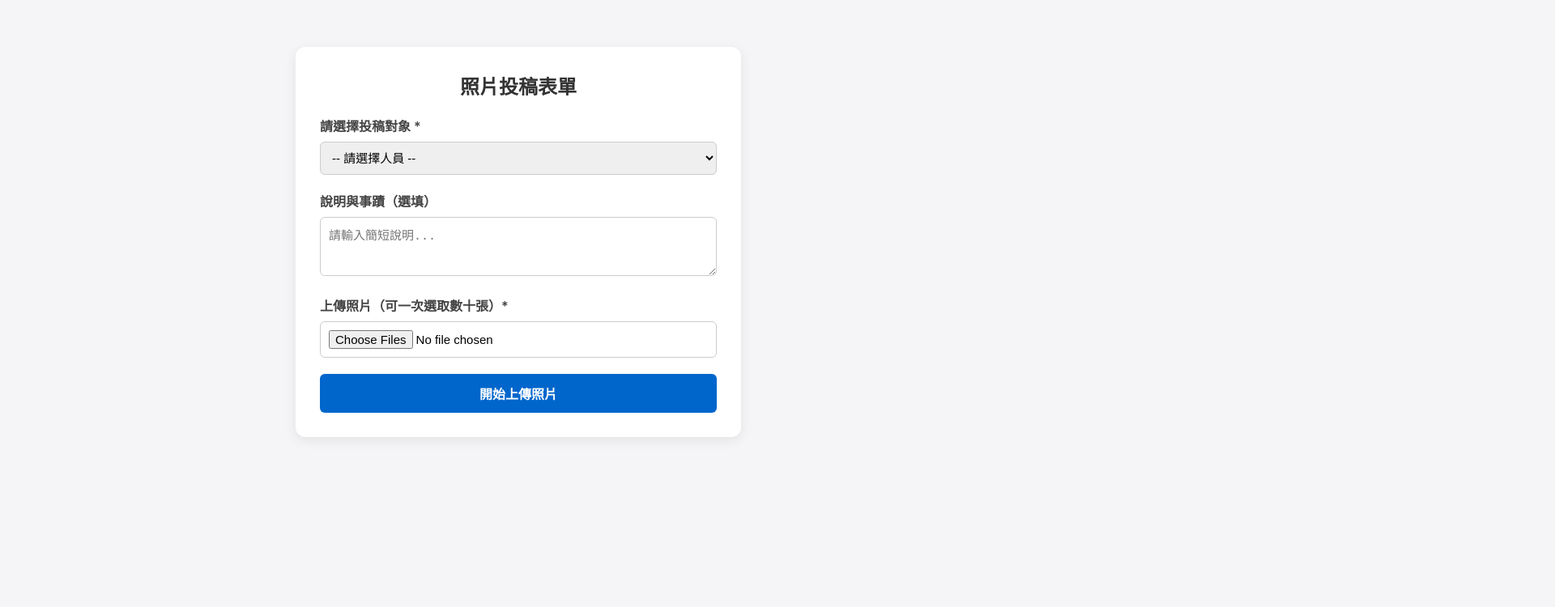
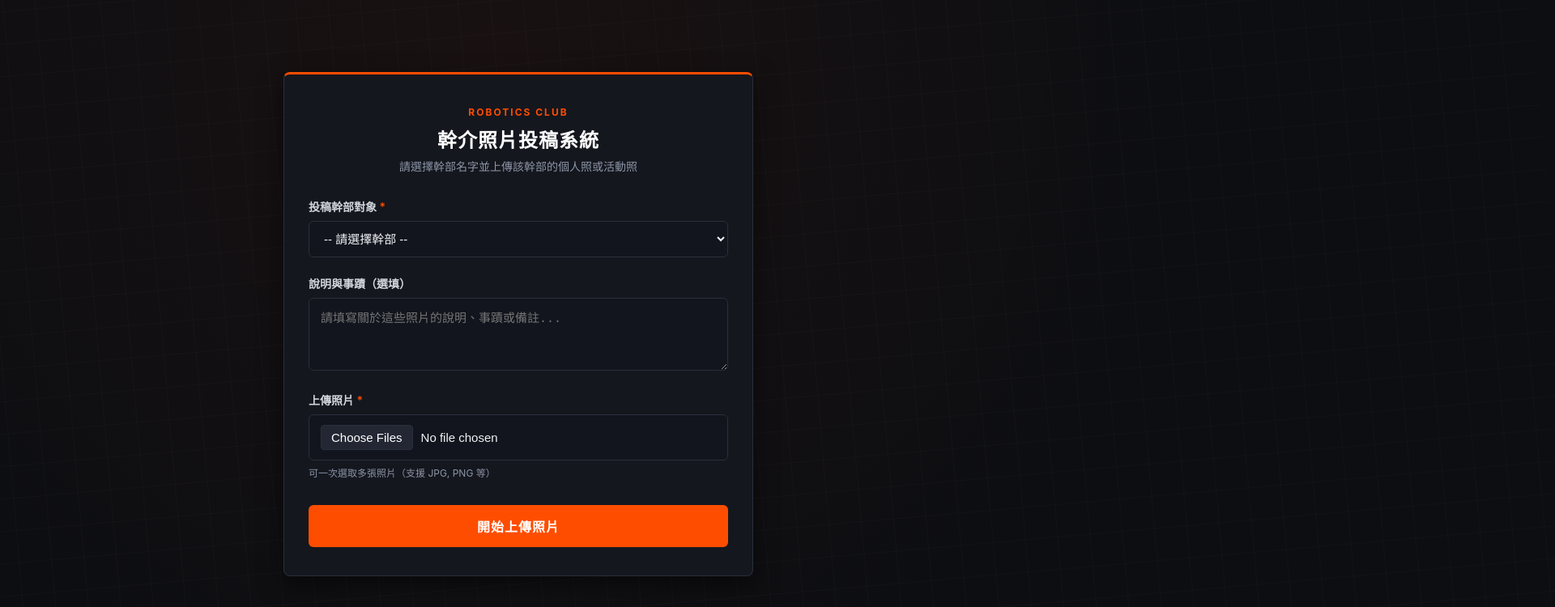
Before and after one commit to 1zry221/image, a plain HTML site: page index.html in a window 1280 px wide. Shown: the top 750 px of the page at 81% size, 1920 px wide, since content can reach past the window. Drawn offline with Linux system fonts and the light colour scheme.

Commit message:
Update index.html

```diff
--- a/index.html
+++ b/index.html
@@ -3,75 +3,291 @@
 <head>
   <meta charset="UTF-8">
   <meta name="viewport" content="width=device-width, initial-scale=1.0">
-  <title>照片募集系統</title>
+  <title>機器人研究社 - 幹介照片徵稿</title>
   <style>
-    * { box-sizing: border-box; }
-    body { font-family: -apple-system, BlinkMacSystemFont, "Segoe UI", Roboto, sans-serif; background: #f5f5f7; padding: 20px; }
-    .card { max-width: 550px; margin: 30px auto; background: #fff; padding: 30px; border-radius: 12px; box-shadow: 0 4px 15px rgba(0,0,0,0.08); }
-    h2 { margin-top: 0; color: #333; text-align: center; }
-    .form-group { margin-bottom: 20px; }
-    label { display: block; font-weight: 600; margin-bottom: 8px; color: #444; }
-    select, textarea, input[type="file"] { width: 100%; padding: 10px; border: 1px solid #ccc; border-radius: 6px; font-size: 15px; }
-    button { width: 100%; background: #0066cc; color: #fff; border: none; padding: 12px; font-size: 16px; font-weight: bold; border-radius: 6px; cursor: pointer; }
-    button:disabled { background: #aaa; cursor: not-allowed; }
-    #statusContainer { display: none; margin-top: 20px; }
-    progress { width: 100%; height: 20px; margin-top: 8px; }
-    .status-text { font-size: 14px; color: #555; text-align: center; margin-top: 5px; }
+    /* 全域風格設定：極簡深色背景 + 經典橘色 */
+    :root {
+      --bg-color: #0d0e12;
+      --card-bg: rgba(22, 25, 33, 0.85);
+      --accent-color: #ff4d00;
+      --accent-hover: #e04400;
+      --text-main: #f0f2f5;
+      --text-muted: #8c95a6;
+      --border-color: #2a2f3d;
+      --input-bg: #12151d;
+    }
+
+    * { box-sizing: border-box; margin: 0; padding: 0; }
+
+    body {
+      font-family: -apple-system, BlinkMacSystemFont, "Segoe UI", Roboto, "Helvetica Neue", Arial, sans-serif;
+      background-color: var(--bg-color);
+      color: var(--text-main);
+      min-height: 100vh;
+      display: flex;
+      justify-content: center;
+      align-items: center;
+      padding: 20px;
+      position: relative;
+      overflow-x: hidden;
+    }
+
+    /* 背景微妙的暗色幾何與星空線條 */
+    body::before {
+      content: "";
+      position: absolute;
+      width: 200%;
+      height: 200%;
+      background:
+        radial-gradient(circle at 50% 30%, rgba(255, 77, 0, 0.05) 0%, transparent 50%),
+        linear-gradient(rgba(255, 255, 255, 0.02) 1px, transparent 1px),
+        linear-gradient(90deg, rgba(255, 255, 255, 0.02) 1px, transparent 1px);
+      background-size: 100% 100%, 40px 40px, 40px 40px;
+      z-index: -1;
+      transform: rotate(-5deg);
+    }
+
+    .container {
+      width: 100%;
+      max-width: 580px;
+      background: var(--card-bg);
+      border: 1px solid var(--border-color);
+      border-top: 3px solid var(--accent-color);
+      border-radius: 8px;
+      padding: 35px 30px;
+      box-shadow: 0 10px 30px rgba(0, 0, 0, 0.5);
+      backdrop-filter: blur(10px);
+    }
+
+    .header {
+      text-align: center;
+      margin-bottom: 30px;
+    }
+
+    .tag {
+      display: inline-block;
+      font-size: 12px;
+      font-weight: 700;
+      letter-spacing: 2px;
+      color: var(--accent-color);
+      text-transform: uppercase;
+      margin-bottom: 8px;
+    }
+
+    h1 {
+      font-size: 24px;
+      font-weight: 700;
+      letter-spacing: 1px;
+      color: #ffffff;
+    }
+
+    p.subtitle {
+      font-size: 14px;
+      color: var(--text-muted);
+      margin-top: 6px;
+    }
+
+    .form-group {
+      margin-bottom: 22px;
+    }
+
+    label {
+      display: block;
+      font-size: 14px;
+      font-weight: 600;
+      margin-bottom: 8px;
+      color: #d1d5db;
+    }
+
+    label span.req {
+      color: var(--accent-color);
+    }
+
+    select, textarea, input[type="file"] {
+      width: 100%;
+      background-color: var(--input-bg);
+      border: 1px solid var(--border-color);
+      color: var(--text-main);
+      padding: 12px 14px;
+      border-radius: 6px;
+      font-size: 15px;
+      outline: none;
+      transition: border-color 0.2s, box-shadow 0.2s;
+    }
+
+    select:focus, textarea:focus, input[type="file"]:focus {
+      border-color: var(--accent-color);
+      box-shadow: 0 0 0 2px rgba(255, 77, 0, 0.2);
+    }
+
+    option {
+      background-color: var(--input-bg);
+      color: var(--text-main);
+    }
+
+    textarea {
+      resize: vertical;
+      min-height: 90px;
+    }
+
+    /* 檔案上傳按鈕美化 */
+    input[type="file"]::file-selector-button {
+      background: #232733;
+      border: 1px solid var(--border-color);
+      color: #fff;
+      padding: 6px 12px;
+      border-radius: 4px;
+      cursor: pointer;
+      margin-right: 10px;
+      transition: background 0.2s;
+    }
+
+    input[type="file"]::file-selector-button:hover {
+      background: #2e3445;
+    }
+
+    .file-hint {
+      font-size: 12px;
+      color: var(--text-muted);
+      margin-top: 6px;
+    }
+
+    /* 按鈕樣式 */
+    .submit-btn {
+      width: 100%;
+      background-color: var(--accent-color);
+      color: #ffffff;
+      border: none;
+      padding: 14px;
+      font-size: 16px;
+      font-weight: 700;
+      border-radius: 6px;
+      cursor: pointer;
+      letter-spacing: 1px;
+      transition: background-color 0.2s, transform 0.1s;
+      margin-top: 10px;
+    }
+
+    .submit-btn:hover {
+      background-color: var(--accent-hover);
+    }
+
+    .submit-btn:active {
+      transform: scale(0.99);
+    }
+
+    .submit-btn:disabled {
+      background-color: #3a3f4d;
+      color: #727b8e;
+      cursor: not-allowed;
+    }
+
+    /* 上傳進度條容器 */
+    #progressContainer {
+      display: none;
+      margin-top: 25px;
+      padding-top: 20px;
+      border-top: 1px dashed var(--border-color);
+    }
+
+    .status-msg {
+      font-size: 14px;
+      color: var(--text-main);
+      text-align: center;
+      margin-bottom: 10px;
+    }
+
+    .progress-bar-bg {
+      width: 100%;
+      height: 10px;
+      background-color: var(--input-bg);
+      border-radius: 5px;
+      overflow: hidden;
+      border: 1px solid var(--border-color);
+    }
+
+    .progress-bar-fill {
+      height: 100%;
+      width: 0%;
+      background-color: var(--accent-color);
+      transition: width 0.2s ease;
+    }
   </style>
 </head>
 <body>
 
-<div class="card">
-  <h2>照片投稿表單</h2>
-  <form id="uploadForm">
-    <!-- 1. 下拉選單（必填） -->
-  <div class="form-group">
-    <label for="personSelect">請選擇投稿對象 *</label>
-    <select id="personSelect" required>
-      <option value="">-- 請選擇人員 --</option>
-
-      <!-- 👇 把這裡改成你實際的 20 個人名 -->
-      <option value="張三">張三</option>
-      <option value="李四">李四</option>
-      <option value="王五">王五</option>
-      <option value="陳六">陳六</option>
-      <!-- 一次複製擴充到 20 個人 ... -->
-
-    </select>
+<div class="container">
+  <div class="header">
+    <div class="tag">ROBOTICS CLUB</div>
+    <h1>幹介照片投稿系統</h1>
+    <p class="subtitle">請選擇幹部名字並上傳該幹部的個人照或活動照</p>
   </div>
 
-    <!-- 2. 說明與事蹟（選填） -->
+  <form id="uploadForm">
+    <!-- 1. 下拉選單 (必填, 20 位幹部) -->
+    <div class="form-group">
+      <label for="personSelect">投稿幹部對象 <span class="req">*</span></label>
+      <select id="personSelect" required>
+        <option value="">-- 請選擇幹部 --</option>
+        <option value="社長">社長</option>
+        <option value="副社長">副社長</option>
+        <option value="教學">教學</option>
+        <option value="機構組長">機構組長</option>
+        <option value="電控組長">電控組長</option>
+        <option value="程式組長">程式組長</option>
+        <option value="公關">公關</option>
+        <option value="網管">網管</option>
+        <option value="總務">總務</option>
+        <option value="美宣">美宣</option>
+        <option value="活動">活動</option>
+        <option value="器材">器材</option>
+        <option value="幹部A">幹部 A</option>
+        <option value="幹部B">幹部 B</option>
+        <option value="幹部C">幹部 C</option>
+        <option value="幹部D">幹部 D</option>
+        <option value="幹部E">幹部 E</option>
+        <option value="幹部F">幹部 F</option>
+        <option value="幹部G">幹部 G</option>
+        <option value="幹部H">幹部 H</option>
+      </select>
+    </div>
+
+    <!-- 2. 說明與事蹟 (選填) -->
     <div class="form-group">
       <label for="storyText">說明與事蹟（選填）</label>
-      <textarea id="storyText" rows="3" placeholder="請輸入簡短說明..."></textarea>
+      <textarea id="storyText" placeholder="請填寫關於這些照片的說明、事蹟或備註..."></textarea>
     </div>
 
-    <!-- 3. 照片上傳（必填，多選） -->
+    <!-- 3. 照片檔案上傳 (必填，可多選) -->
     <div class="form-group">
-      <label for="photoInput">上傳照片（可一次選取數十張）*</label>
+      <label for="photoInput">上傳照片 <span class="req">*</span></label>
       <input type="file" id="photoInput" accept="image/*" multiple required>
+      <div class="file-hint">可一次選取多張照片（支援 JPG, PNG 等）</div>
     </div>
 
-    <button type="submit" id="submitBtn">開始上傳照片</button>
+    <button type="submit" class="submit-btn" id="submitBtn">開始上傳照片</button>
   </form>
 
-  <div id="statusContainer">
-    <div class="status-text" id="statusMsg">準備中...</div>
-    <progress id="progressBar" value="0" max="100"></progress>
+  <!-- 進度條 -->
+  <div id="progressContainer">
+    <div class="status-msg" id="statusMsg">準備中...</div>
+    <div class="progress-bar-bg">
+      <div class="progress-bar-fill" id="progressFill"></div>
+    </div>
   </div>
 </div>
 
 <script>
-  // ⚠️ 請替換成你剛剛在 GAS 取得的部署網址
-  const GAS_URL = "你的_GOOGLE_APPS_SCRIPT_WEB_APP_URL";
+  // ⚠️ 請填入你在 Google Apps Script 取得的 Web App 部署網址
+  const GAS_URL = "https://script.google.com/macros/s/AKfycbxzLGbJlFiXg1GQ7mPQc1hgbVjPdXnjIjbSZXapyXHfsB0-iVRTK2c4rV3xe5-sCbQ/exec";
 
   const form = document.getElementById('uploadForm');
   const submitBtn = document.getElementById('submitBtn');
-  const statusContainer = document.getElementById('statusContainer');
+  const progressContainer = document.getElementById('progressContainer');
   const statusMsg = document.getElementById('statusMsg');
-  const progressBar = document.getElementById('progressBar');
+  const progressFill = document.getElementById('progressFill');
 
-  // 工具函式：將 File 物件轉成 Base64 格式
+  // 工具：將 File 物件轉成 Base64
   const fileToBase64 = file => new Promise((resolve, reject) => {
     const reader = new FileReader();
     reader.readAsDataURL(file);
@@ -82,19 +298,24 @@
   form.addEventListener('submit', async (e) => {
     e.preventDefault();
 
+    if (!GAS_URL || GAS_URL.includes("你的_GOOGLE_APPS_SCRIPT")) {
+      alert("請記得在程式碼中填入你的 GAS 部署 URL！");
+      return;
+    }
+
     const person = document.getElementById('personSelect').value;
     const story = document.getElementById('storyText').value;
     const files = document.getElementById('photoInput').files;
 
-    if (files.length === 0) return alert("請至少選擇一張照片！");
+    if (files.length === 0) return alert("請至少選取一張照片！");
 
     submitBtn.disabled = true;
-    statusContainer.style.display = "block";
-    statusMsg.innerText = "正在初始化雲端資料夾...";
-    progressBar.value = 0;
+    progressContainer.style.display = "block";
+    statusMsg.innerText = "正在連線並建立雲端目錄...";
+    progressFill.style.width = "0%";
 
     try {
-      // 步驟 1：發送初始請求，創建 Drive 資料夾與試算表紀錄
+      // 階段 1：發送 POST，建立或尋找幹部名稱資料夾 + 寫入試算表
       const initRes = await fetch(GAS_URL, {
         method: "POST",
         body: JSON.stringify({
@@ -110,7 +331,7 @@
       const folderId = initRes.folderId;
       const totalFiles = files.length;
 
-      // 步驟 2：開始逐張傳送照片
+      // 階段 2：逐張上傳照片
       for (let i = 0; i < totalFiles; i++) {
         const file = files[i];
         statusMsg.innerText = `正在上傳第 (${i + 1}/${totalFiles}) 張：${file.name}`;
@@ -130,17 +351,18 @@
 
         if (uploadRes.status !== "success") throw new Error(uploadRes.message);
 
-        // 更新進度條
-        progressBar.value = Math.round(((i + 1) / totalFiles) * 100);
+        // 更新進度趴數
+        const percent = Math.round(((i + 1) / totalFiles) * 100);
+        progressFill.style.width = percent + "%";
       }
 
-      statusMsg.innerText = "🎉 所有照片上傳完成！感謝您的投稿。";
-      alert("上傳成功！照片與資料已存入雲端。");
+      statusMsg.innerText = "✓ 所有照片已成功傳送至雲端！";
+      alert("上傳成功！照片已存放至 Google Drive 幹部專屬資料夾。");
       form.reset();
 
     } catch (err) {
       console.error(err);
-      statusMsg.innerText = "❌ 上傳失敗，請稍後重試。";
+      statusMsg.innerText = "✕ 上傳失敗，請稍後重試。";
       alert("上傳過程中發生錯誤：" + err.message);
     } finally {
       submitBtn.disabled = false;
```
